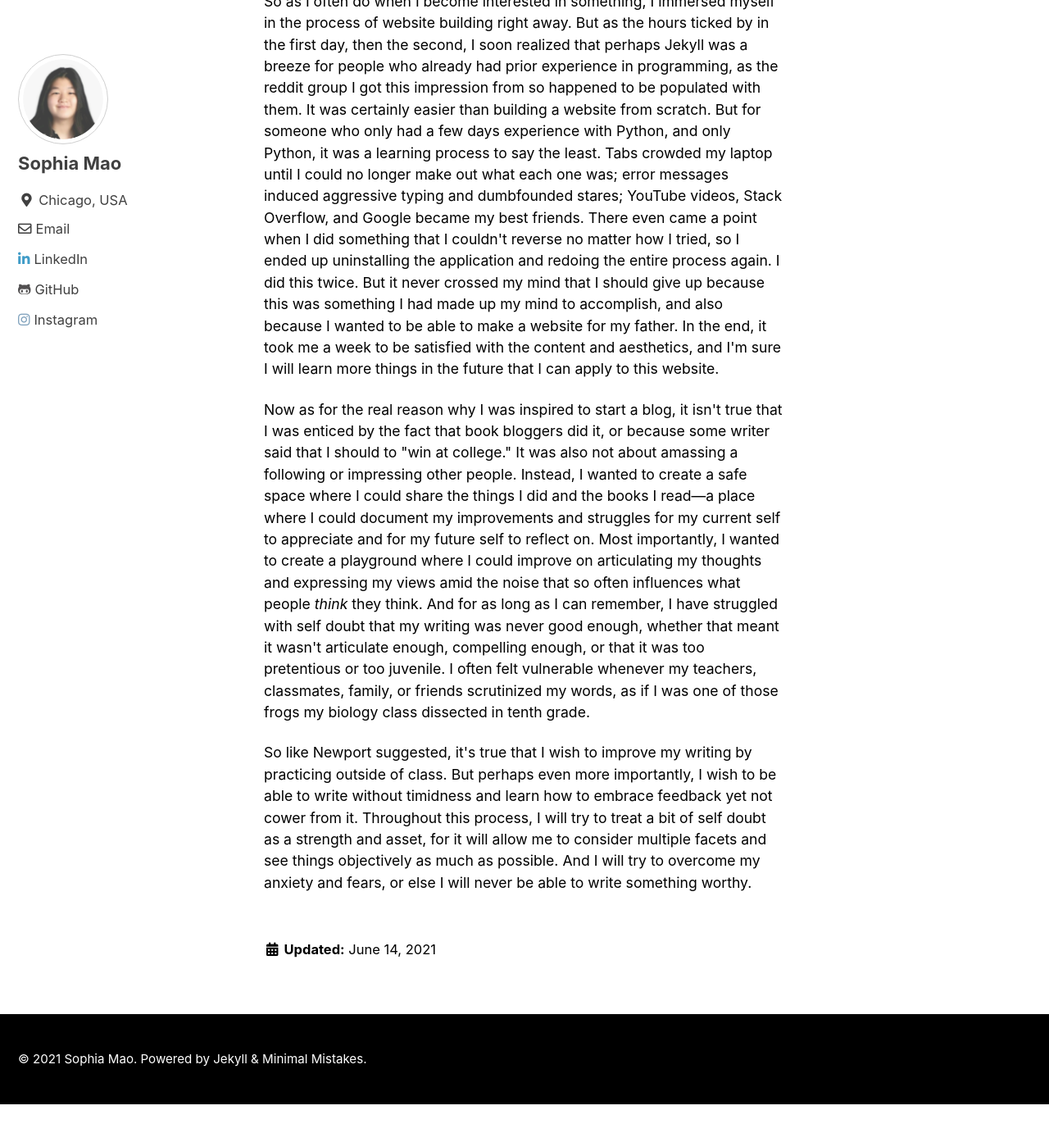
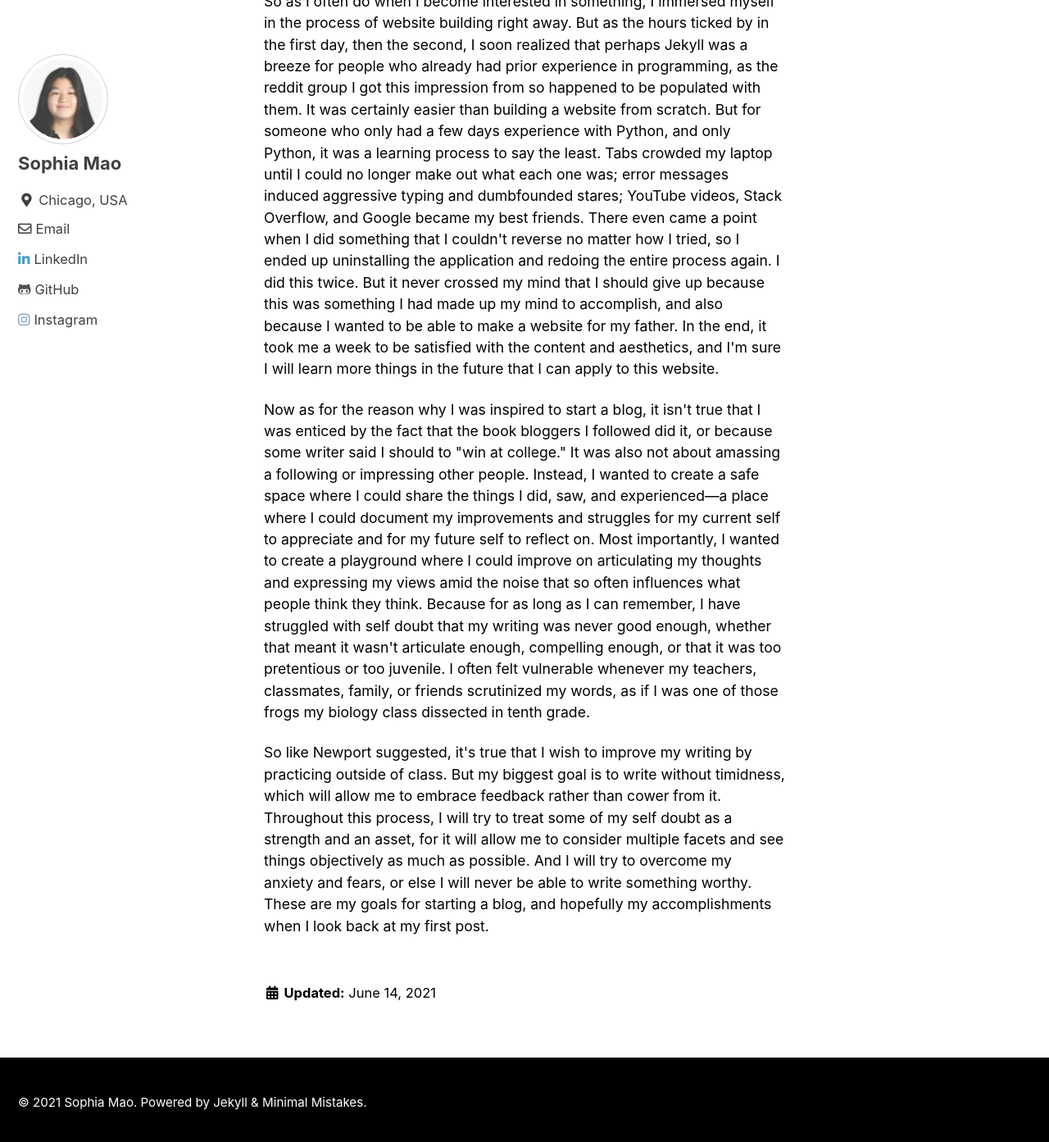
Before and after one commit to mayonais/mayonais.github.io, a Jekyll site: the page built from _posts/2021-06-10-why-i'm-starting-a-blog.md, in a window 1280 px wide and 1400 px high, scrolled down 900 px. Shown: the top 1393 px of the window at 82% size. Built offline with Jekyll 4.4.1, drawn with Linux system fonts in a browser that asks for light colours; cached includes are drawn as plain includes; before the commit the page ends 2247 px from its top, so only the background shows below that.

Commit message:
first blog post

```diff
--- a/_posts/2021-06-10-why-i'm-starting-a-blog.md
+++ b/_posts/2021-06-10-why-i'm-starting-a-blog.md
@@ -16,6 +16,6 @@ header:
 
 <p>So as I often do when I become interested in something, I immersed myself in the process of website building right away. But as the hours ticked by in the first day, then the second, I soon realized that perhaps Jekyll was a breeze for people who already had prior experience in programming, as the reddit group I got this impression from so happened to be populated with them. It was certainly easier than building a website from scratch. But for someone who only had a few days experience with Python, and only Python, it was a learning process to say the least. Tabs crowded my laptop until I could no longer make out what each one was; error messages induced aggressive typing and dumbfounded stares; YouTube videos, Stack Overflow, and Google became my best friends. There even came a point when I did something that I couldn't reverse no matter how I tried, so I ended up uninstalling the application and redoing the entire process again. I did this twice. But it never crossed my mind that I should give up because this was something I had made up my mind to accomplish, and also because I wanted to be able to make a website for my father. In the end, it took me a week to be satisfied with the content and aesthetics, and I'm sure I will learn more things in the future that I can apply to this website.</p>
 
-<p>Now as for the real reason why I was inspired to start a blog, it isn't true that I was enticed by the fact that book bloggers did it, or because some writer said that I should to "win at college." It was also not about amassing a following or impressing other people. Instead, I wanted to create a safe space where I could share the things I did and the books I read—a place where I could document my improvements and struggles for my current self to appreciate and for my future self to reflect on. Most importantly, I wanted to create a playground where I could improve on articulating my thoughts and expressing my views amid the noise that so often influences what people <i>think</i> they think. And for as long as I can remember, I have struggled with self doubt that my writing was never good enough, whether that meant it wasn't articulate enough, compelling enough, or that it was too pretentious or too juvenile. I often felt vulnerable whenever my teachers, classmates, family, or friends scrutinized my words, as if I was one of those frogs my biology class dissected in tenth grade.</p>
+<p>Now as for the reason why I was inspired to start a blog, it isn't true that I was enticed by the fact that the book bloggers I followed did it, or because some writer said I should to "win at college." It was also not about amassing a following or impressing other people. Instead, I wanted to create a safe space where I could share the things I did, saw, and experienced—a place where I could document my improvements and struggles for my current self to appreciate and for my future self to reflect on. Most importantly, I wanted to create a playground where I could improve on articulating my thoughts and expressing my views amid the noise that so often influences what people think they think. Because for as long as I can remember, I have struggled with self doubt that my writing was never good enough, whether that meant it wasn't articulate enough, compelling enough, or that it was too pretentious or too juvenile. I often felt vulnerable whenever my teachers, classmates, family, or friends scrutinized my words, as if I was one of those frogs my biology class dissected in tenth grade.</p>
 
-<p>So like Newport suggested, it's true that I wish to improve my writing by practicing outside of class. But perhaps even more importantly, I wish to be able to write without timidness and learn how to embrace feedback yet not cower from it. Throughout this process, I will try to treat a bit of self doubt as a strength and asset, for it will allow me to consider multiple facets and see things objectively as much as possible. And I will try to overcome my anxiety and fears, or else I will never be able to write something worthy.</p>
+<p>So like Newport suggested, it's true that I wish to improve my writing by practicing outside of class. But my biggest goal is to write without timidness, which will allow me to embrace feedback rather than cower from it. Throughout this process, I will try to treat some of my self doubt as a strength and an asset, for it will allow me to consider multiple facets and see things objectively as much as possible. And I will try to overcome my anxiety and fears, or else I will never be able to write something worthy. These are my goals for starting a blog, and hopefully my accomplishments when I look back at my first post.</p>
```
